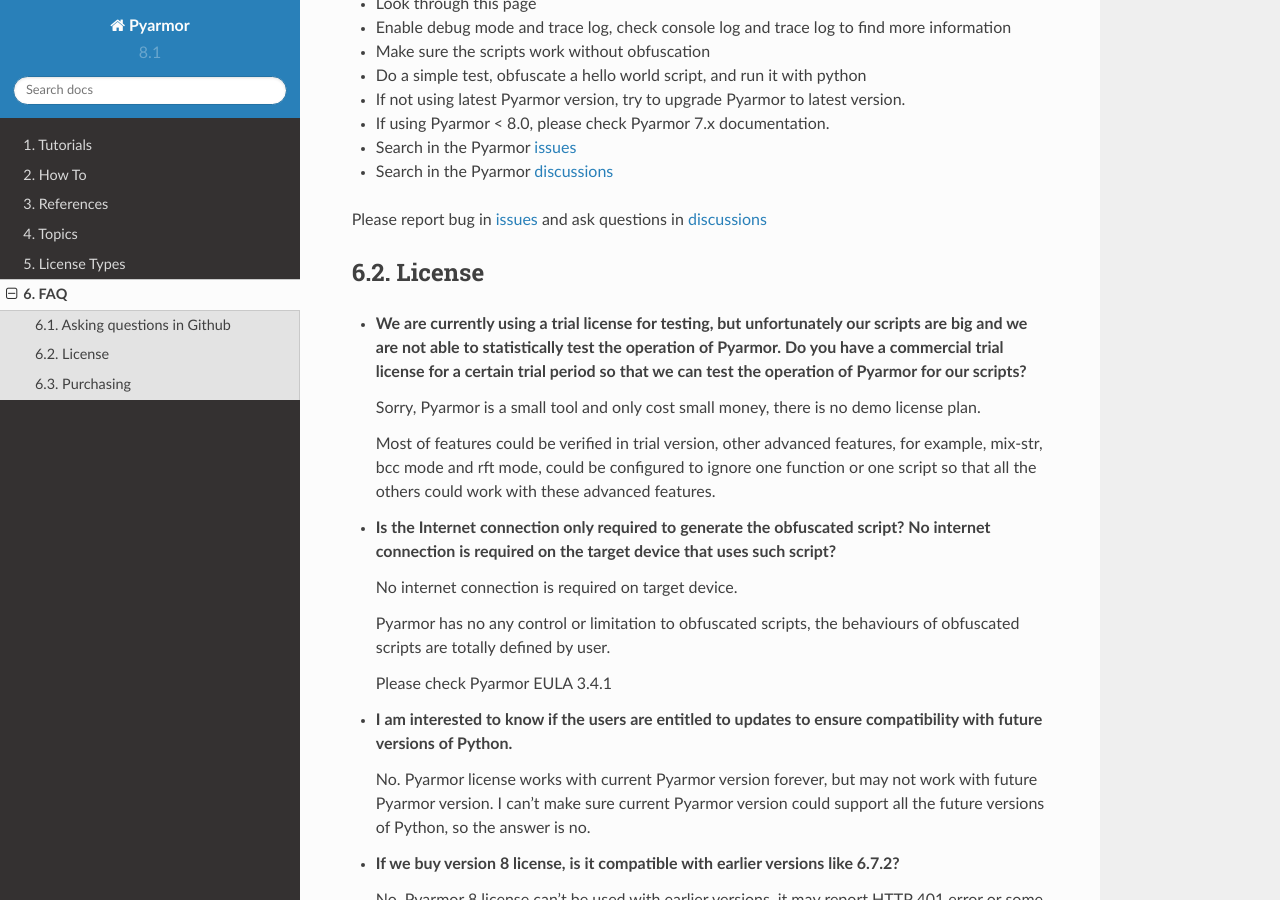
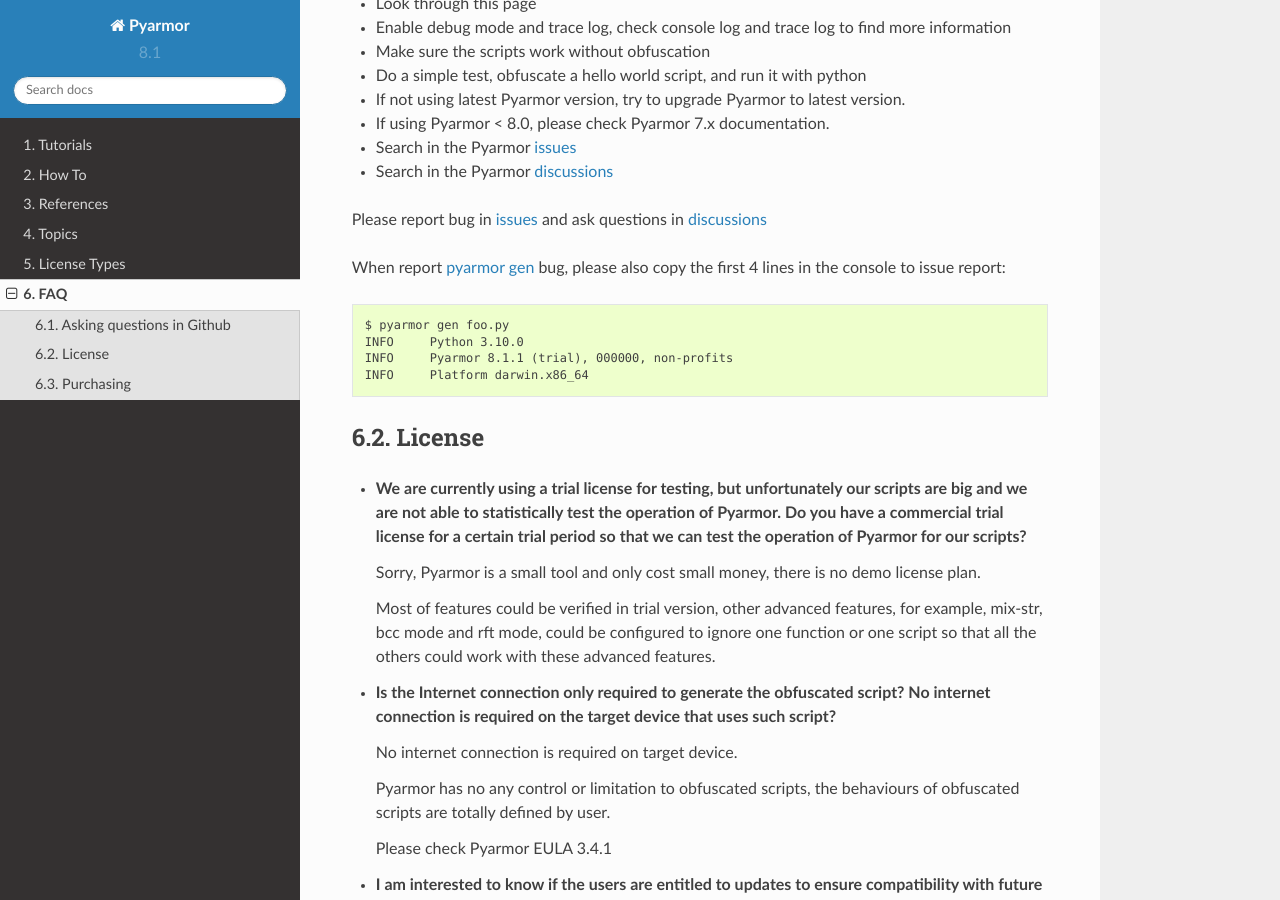
Before and after one commit to dashingsoft/pyarmor, a Sphinx documentation site: the page built from docs/questions.rst, in a window 1280 px wide and 900 px high, scrolled down 392 px. Built offline with Sphinx 7.4.7 and the Read the Docs theme 2.0.0, drawn with Linux system fonts in a browser that asks for light colours.

Commit message:
Refine issue report

```diff
--- a/docs/questions.rst
+++ b/docs/questions.rst
@@ -38,6 +38,13 @@
 - Search in the Pyarmor `discussions`_
 
 Please report bug in `issues`_ and ask questions in `discussions`_
+
+When report :ref:`pyarmor gen` bug, please also copy the first 4 lines in the console to issue report::
+
+    $ pyarmor gen foo.py
+    INFO     Python 3.10.0
+    INFO     Pyarmor 8.1.1 (trial), 000000, non-profits
+    INFO     Platform darwin.x86_64
 
 License
 =======
```
